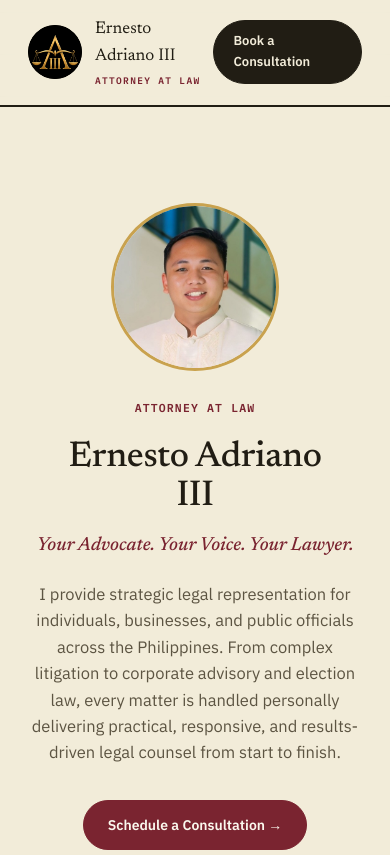
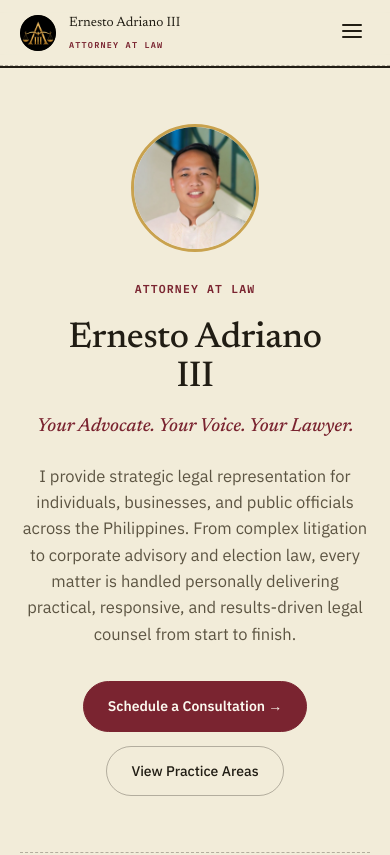
Before and after one commit to dshiddenvilla-prog/adriano, a website: page public/index.html in a window 390 px wide. Shown: the top 855 px of the page. Drawn offline with Linux system fonts and the light colour scheme.

Commit message:
Add mobile menu, improve responsive spacing

```diff
--- a/public/index.html
+++ b/public/index.html
@@ -49,6 +49,13 @@
 
   .wrap { max-width: 1080px; margin: 0 auto; padding: 0 28px; }
   .section { padding: 88px 0; }
+  @media (max-width: 700px) {
+    .wrap { padding: 0 20px; }
+    .section { padding: 56px 0; }
+  }
+  @media (max-width: 420px) {
+    .wrap { padding: 0 16px; }
+  }
 
   .docket {
     font-family: 'IBM Plex Mono', monospace;
@@ -115,7 +122,39 @@
     transition: background 0.2s ease, color 0.2s ease;
   }
   .nav-cta:hover { background: var(--maroon); border-color: var(--maroon); }
-  @media (max-width: 760px) { nav.links { display: none; } }
+
+  .menu-toggle {
+    display: none; background: none; border: none; cursor: pointer;
+    color: var(--ink); padding: 6px; flex-shrink: 0;
+  }
+  .menu-toggle svg { width: 24px; height: 24px; }
+  .mobile-menu {
+    display: none; flex-direction: column; background: var(--paper);
+    border-top: 1.5px dashed var(--line-strong); overflow: hidden;
+    max-height: 0; transition: max-height 0.25s ease;
+  }
+  .mobile-menu.open { max-height: 400px; }
+  .mobile-menu a {
+    padding: 16px 28px; font-size: 15px; color: var(--ink-soft);
+    border-bottom: 1px solid var(--line);
+  }
+  .mobile-menu a:last-child { border-bottom: none; }
+  .mobile-menu-cta { color: var(--maroon) !important; font-weight: 600; }
+
+  @media (max-width: 760px) {
+    nav.links { display: none; }
+    .nav-cta { display: none; }
+    .menu-toggle { display: block; }
+    .mobile-menu { display: flex; }
+    .nav { padding: 13px 20px; }
+    .brand-name { font-size: 15px; }
+    .seal-mark { height: 42px; width: 42px; }
+  }
+  @media (max-width: 400px) {
+    .brand-name { font-size: 13.5px; }
+    .brand-name span { font-size: 8.5px; }
+    .seal-mark { height: 36px; width: 36px; }
+  }
 
   /* ---------- Hero ---------- */
   .hero {
@@ -129,6 +168,9 @@
     margin: 0 auto;
     padding: 96px 28px 88px;
     position: relative;
+  }
+  @media (max-width: 700px) {
+    .hero-inner { padding: 56px 20px 52px; }
   }
   .eyebrow {
     font-family: 'IBM Plex Mono', monospace;
@@ -200,6 +242,9 @@
     margin-top: 56px; display: grid; grid-template-columns: repeat(3, 1fr); gap: 36px;
     border-top: 1.5px dashed var(--line-strong); padding-top: 36px; width: 100%; text-align: center;
   }
+  @media (max-width: 480px) {
+    .hero-photo { width: 128px; height: 128px; }
+  }
   .hero-fact-icon .fact-icon { color: var(--brass); display: flex; justify-content: center; margin-bottom: 12px; }
   .hero-fact-icon .fact-icon svg { width: 26px; height: 26px; }
   .hero-fact-icon h3 { font-family: 'Newsreader', serif; font-size: 16.5px; color: var(--ink); margin-bottom: 6px; }
@@ -254,6 +299,9 @@
     .about-grid { grid-template-columns: 1fr; }
     .about-portrait { max-width: 320px; }
     .credentials { grid-template-columns: 1fr 1fr; }
+  }
+  @media (max-width: 380px) {
+    .credentials { grid-template-columns: 1fr; }
   }
 
   /* ---------- Section head ---------- */
@@ -358,6 +406,9 @@
   .map-embed iframe { width: 100%; height: 100%; border: 0; display: block; pointer-events: none; }
 
   form { background: var(--ink); padding: 36px; border-radius: 20px; display: flex; flex-direction: column; gap: 16px; }
+  @media (max-width: 480px) {
+    form { padding: 24px 20px; border-radius: 16px; }
+  }
   form .form-title { color: var(--paper); font-family: 'Newsreader', serif; font-size: 19px; margin-bottom: 4px; }
   .field label { display: block; font-family: 'IBM Plex Mono', monospace; font-size: 10px; letter-spacing: 0.06em; text-transform: uppercase; color: var(--brass-light); font-weight: 600; margin-bottom: 7px; }
   .field input, .field textarea {
@@ -465,6 +516,16 @@
       <a href="#contact">Contact</a>
     </nav>
     <a href="#contact" class="nav-cta">Book a Consultation</a>
+    <button class="menu-toggle" id="menu-toggle" aria-label="Open menu" aria-expanded="false">
+      <svg viewBox="0 0 24 24" fill="none" stroke="currentColor" stroke-width="2" stroke-linecap="round"><line x1="3" y1="6" x2="21" y2="6"/><line x1="3" y1="12" x2="21" y2="12"/><line x1="3" y1="18" x2="21" y2="18"/></svg>
+    </button>
+  </div>
+  <div class="mobile-menu" id="mobile-menu">
+    <a href="#about">Attorney Profile</a>
+    <a href="#services">Practice Areas</a>
+    <a href="#faqs">FAQs</a>
+    <a href="#contact">Contact</a>
+    <a href="#contact" class="mobile-menu-cta">Book a Consultation</a>
   </div>
 </header>
 
@@ -624,6 +685,21 @@
       <p class="form-note">This form is for general inquiries and does not establish attorney-client privilege.</p>
     </form>
     <script>
+      // ---------- Mobile menu ----------
+      const menuToggle = document.getElementById('menu-toggle');
+      const mobileMenu = document.getElementById('mobile-menu');
+      menuToggle.addEventListener('click', () => {
+        const isOpen = mobileMenu.classList.toggle('open');
+        menuToggle.setAttribute('aria-expanded', isOpen ? 'true' : 'false');
+      });
+      mobileMenu.querySelectorAll('a').forEach(a => {
+        a.addEventListener('click', () => {
+          mobileMenu.classList.remove('open');
+          menuToggle.setAttribute('aria-expanded', 'false');
+        });
+      });
+    </script>
+    <script>
       // ---------- Custom dropdown ----------
       const csWrap = document.getElementById('matter-select');
       const csTrigger = document.getElementById('matter-trigger');
```
